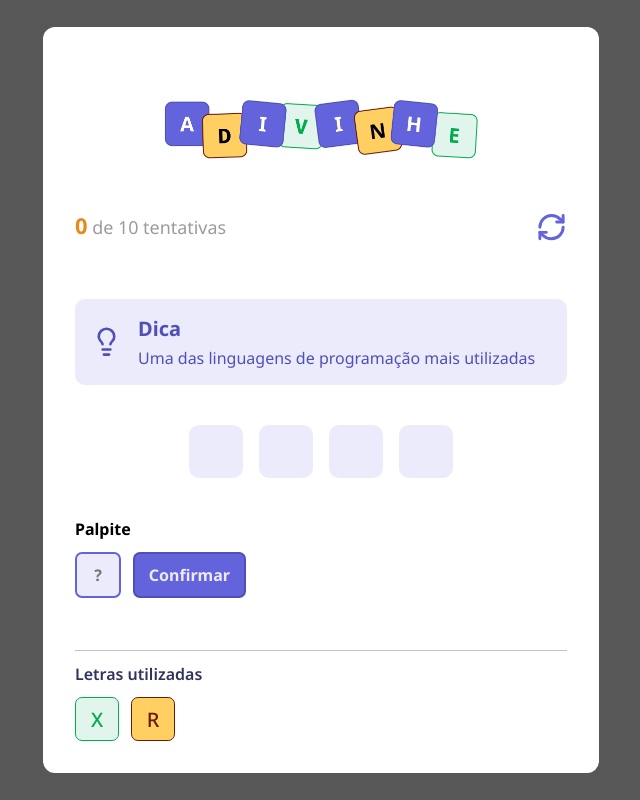
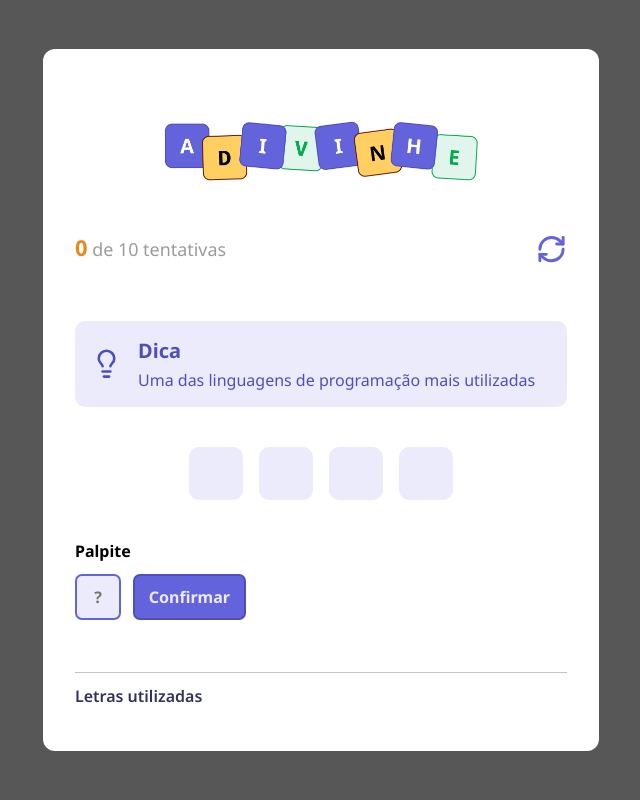
Before and after one commit to Victorc-Castro/guessing-game-project, a React (Vite) app: page / in a window 1280 px wide. Shown: the whole page, without its empty margins (319-959 px from the left). Built offline with nearby package versions, Linux system fonts and the light colour scheme.

Commit message:
feat: listing letters used

```diff
--- a/src/App.tsx
+++ b/src/App.tsx
@@ -10,10 +10,12 @@
 import { Header } from "./components/Header"
 import { Letter } from "./components/Letter"
 import { LettersUsed } from "./components/LettersUsed"
+import type { LettersUsedProps } from "./components/LettersUsed"
 
 export default function App() {
+  const [ letter, setLetter ] = useState("")
   const [ attempts, setAttempts ] = useState(0)
-  const [ letter, setLetter ] = useState("")
+  const [lettersUsed, setLettersUsed] = useState<LettersUsedProps[]>([])
   const [ challenge, setChallenge ] = useState<Challenge | null>(null)
 
   function handleRestartGame() {
@@ -60,7 +62,7 @@
           <Button title="Confirmar" />
         </div>
 
-        <LettersUsed/>
+        <LettersUsed data={lettersUsed}/>
       </main>
     </div>
   )
--- a/src/components/LettersUsed/index.tsx
+++ b/src/components/LettersUsed/index.tsx
@@ -2,14 +2,30 @@
 
 import { Letter } from "../Letter"
 
-export function LettersUsed() {
+export type LettersUsedProps = {
+  value: string
+  correct: boolean
+}
+
+type Props = {
+  data: LettersUsedProps[]
+}
+
+export function LettersUsed({ data }: Props) {
   return (
     <div className={styles.lettersUsed}>
       <h5>Letras utilizadas</h5>
 
       <div>
-        <Letter value="X" size="small" color="correct" />
-        <Letter value="R" size="small" color="wrong" />
+        {
+          data.map(({value, correct}) => (
+            <Letter
+              value={value}
+              size="small"
+              color={correct ? "correct" : "wrong"}
+            />
+          ))
+        }
       </div>
     </div>
   )
```
